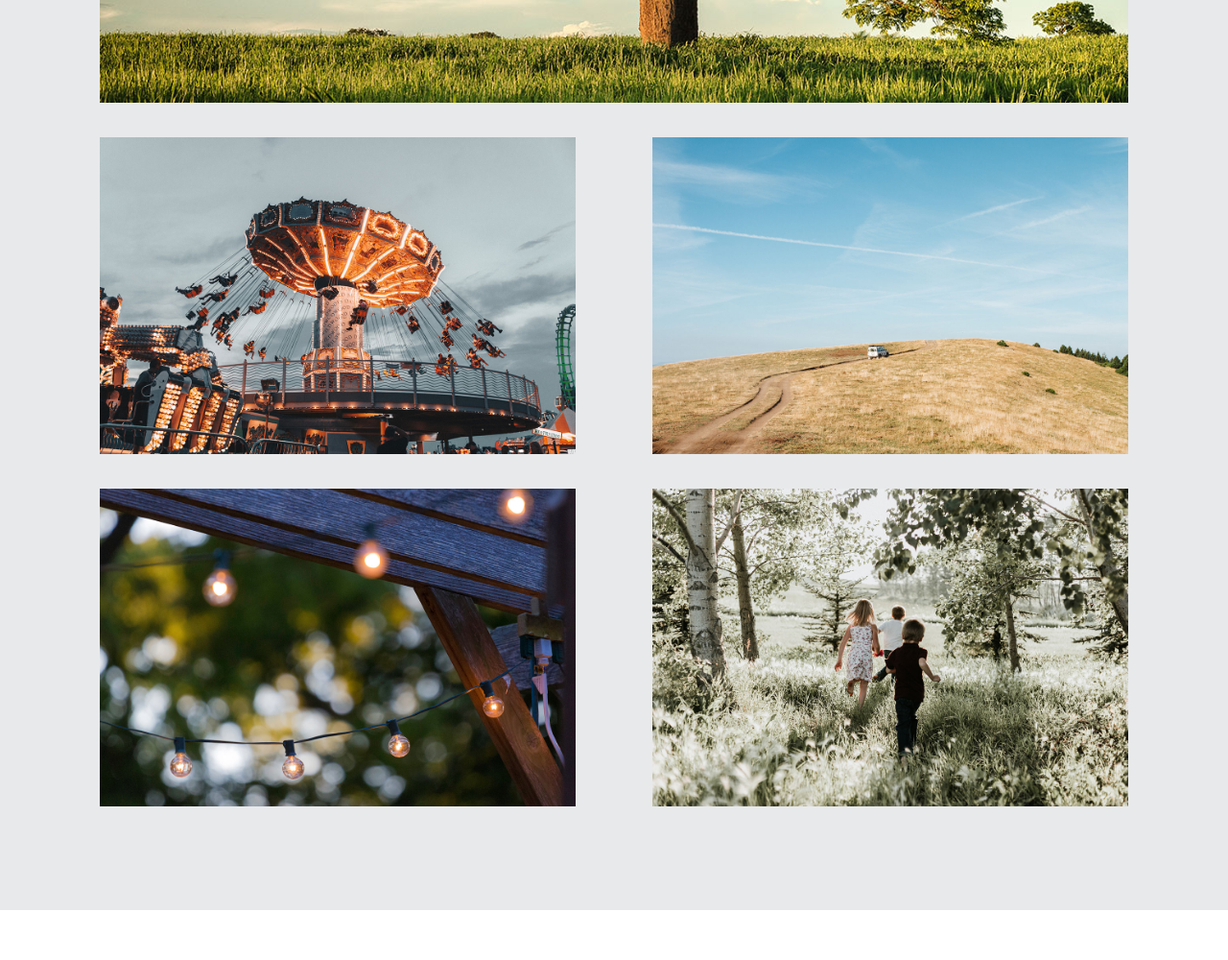
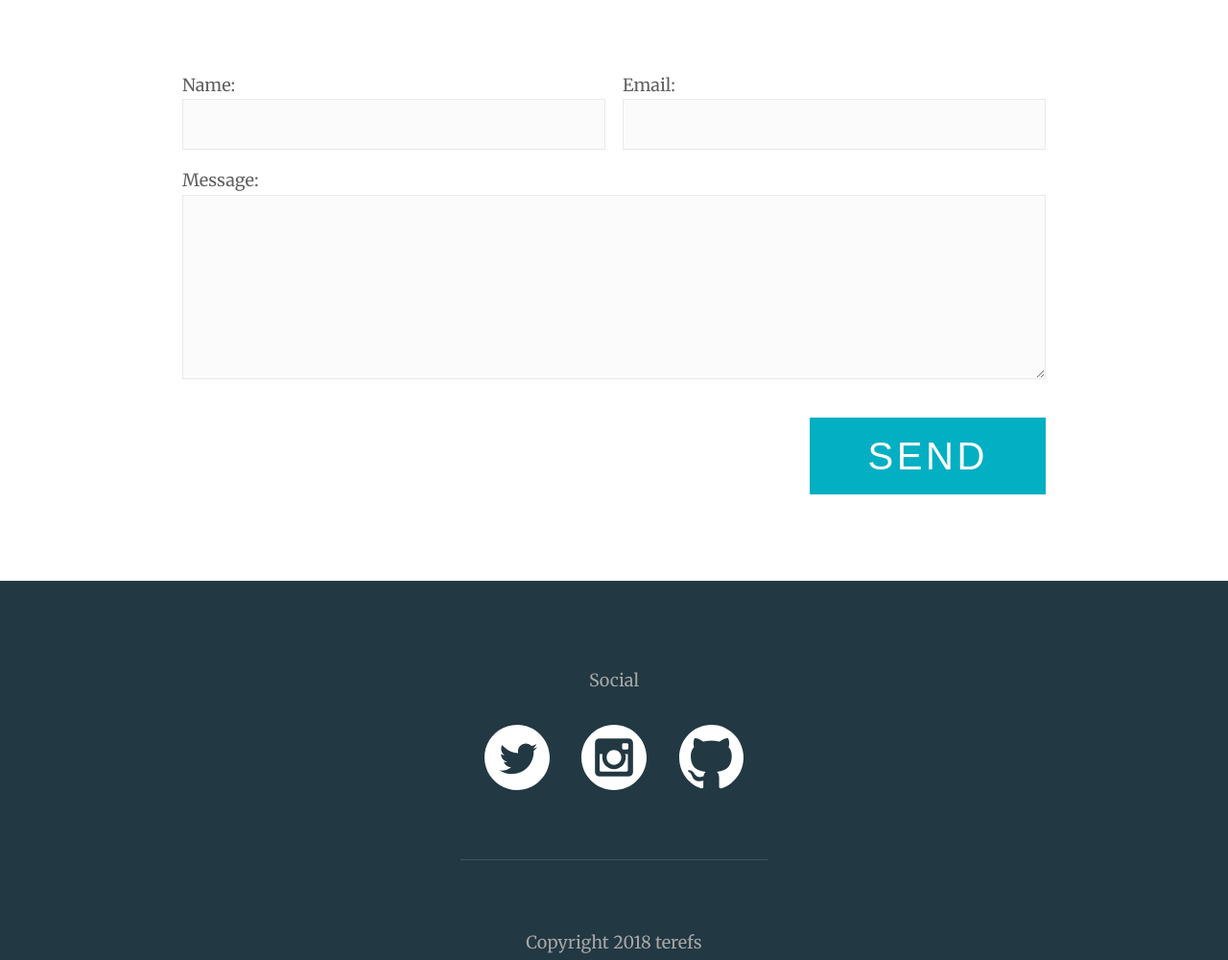
Before and after one commit to Desmond225/Portfolio-with-grids, a website: page index.html in a window 1280 px wide. Shown: the part 2974-3974 px from the top of the page at 96% size. Drawn offline with Linux system fonts and the light colour scheme; a web font is replaced by a local one.

Commit message:
desktop media queries on all sections

```diff
--- a/index.html
+++ b/index.html
@@ -105,15 +105,15 @@
     </label>
 
 
-    <label for="email">Email:
+    <label for="email" class="email">Email:
         <input type="email" id="email">
     </label>
 
-    <label message="message">Message:
+    <label message="message" class="message">Message:
       <textarea name="" id="message"></textarea>
     </label>
 
-    <input class="button" type="submit" value="SEND">
+    <input class="button form-button" type="submit" value="SEND">
   </form>
 </section>
 
--- a/scss/partials/_portfolio.scss
+++ b/scss/partials/_portfolio.scss
@@ -71,6 +71,10 @@
     .portfolio-items {
         display: grid;
         grid-template-columns: repeat(2,1fr);
+
+        @include mq {
+            grid-template-columns: repeat(4, 1fr);
+        }
     }
 
     .portfolio-item.featured {
--- a/scss/partials/contact.scss
+++ b/scss/partials/contact.scss
@@ -9,6 +9,36 @@
     form {
         display: flex;
         flex-direction: column;
+
+        @supports (display: grid) {
+            @include mq {
+                display: grid;
+                grid-column: 1fr 1fr;
+                grid-column-gap: 1em;
+                grid-template-areas:
+                "name        email"
+                "message     message"
+                "   .        button";
+
+                .name {
+                    grid-area: name;
+                }
+
+                .email {
+                    grid-area: email;
+                }
+                .message {
+                    grid-area: message;
+                    textarea {
+                        height: 10em;
+                    }
+                }
+
+                .button {
+                    grid-area: button;
+                }
+            }
+        }
     }
 
     label {
@@ -22,6 +52,7 @@
         display: block;
         padding: .75em;
         width: 100%;
+        min-width: 15em;
         background: lighten($light-grey, 7%);
         border: 1px solid $light-grey;
         font-size: 1.2rem;
@@ -32,6 +63,7 @@
         width: auto;
         margin-top: 1em;
         margin-left: auto;
+        min-width: auto;
         background: $accent;
         border: none;
         @include sans-serif($fs: 2.5rem, $color: $white);
```
Also changed, not shown: css/main.css.
